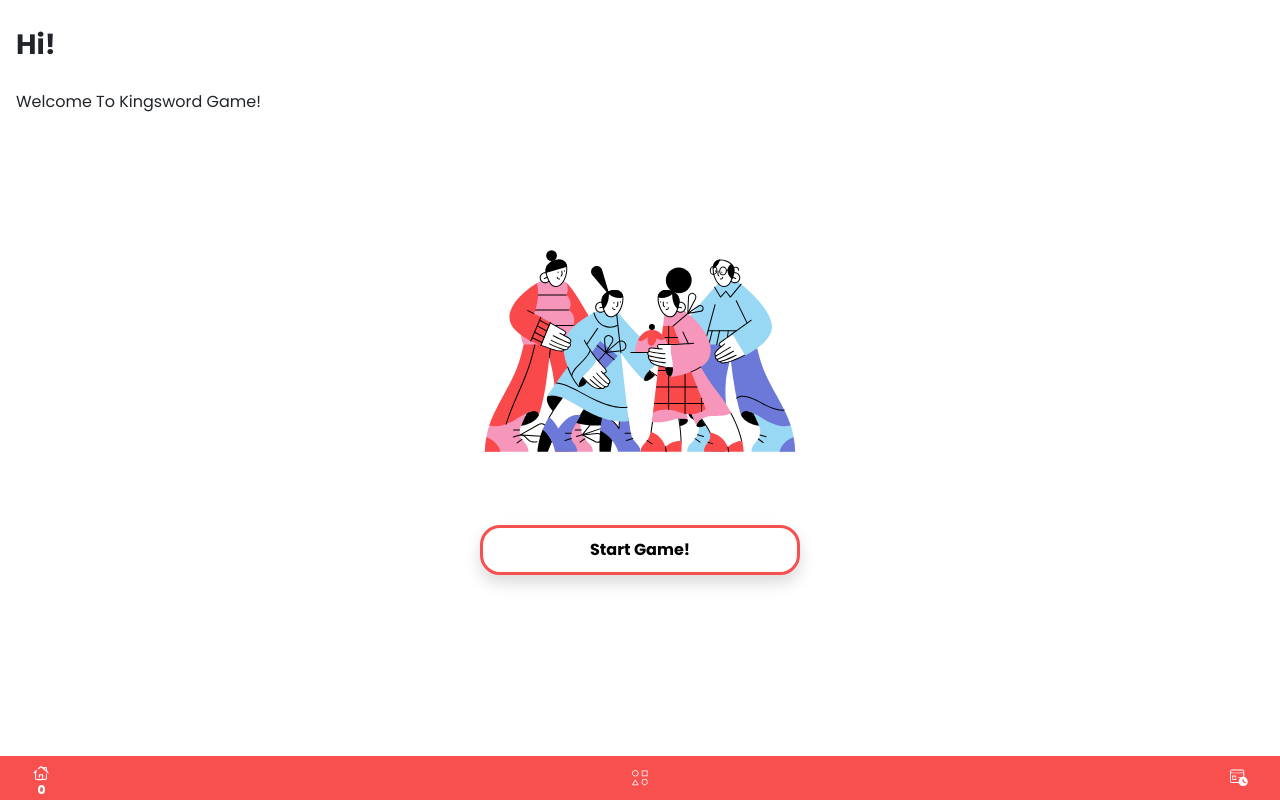
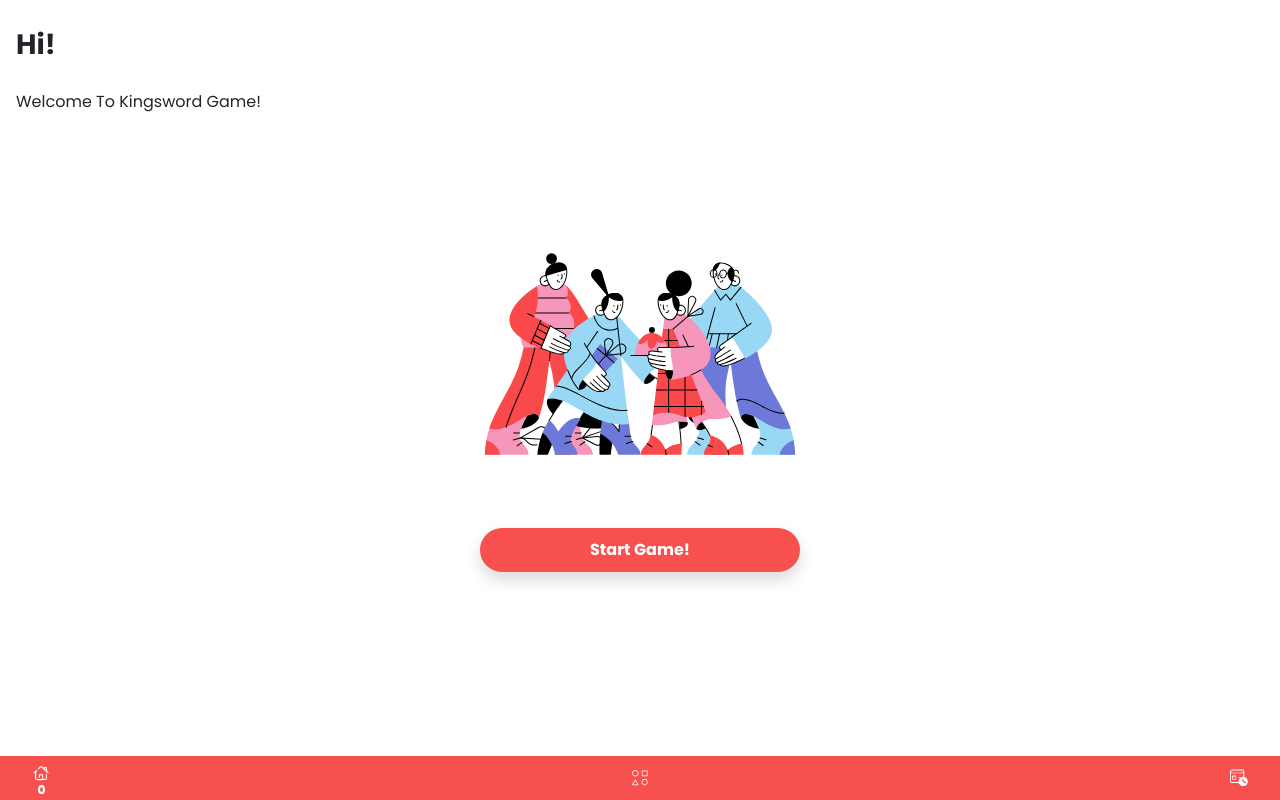
Before and after one commit to Adedoyin-Emmanuel/kingsword-demo-game, a React (Create React App) app: page / in a window 1280 px wide. In both pictures the pointer is over the button "Start Game!". Built offline with nearby package versions, Linux system fonts and the light colour scheme.

Commit message:
Finished the main page design

```diff
--- a/src/includes/styles/customStyles.css
+++ b/src/includes/styles/customStyles.css
@@ -32,7 +32,7 @@
     --brand-small-text:   0.9rem;
     --brand-small-text-2: 0.8rem;
     --brand-small-text-3: 0.78rem;
-    --brand-button-border-radius:20px;
+    --brand-button-border-radius:30px;
 }
 
 /*application font size styles*/
@@ -135,7 +135,14 @@
 	padding:10px;
 	width:60%;
 	cursor: pointer;
+    transition: .5s;
+    color:#000;
+}
 
+.brand-button:hover{
+    background:var(--brand-category-love-color);
+    border:none;
+    color:var(--brand-white-color);
 }
 
 
```
